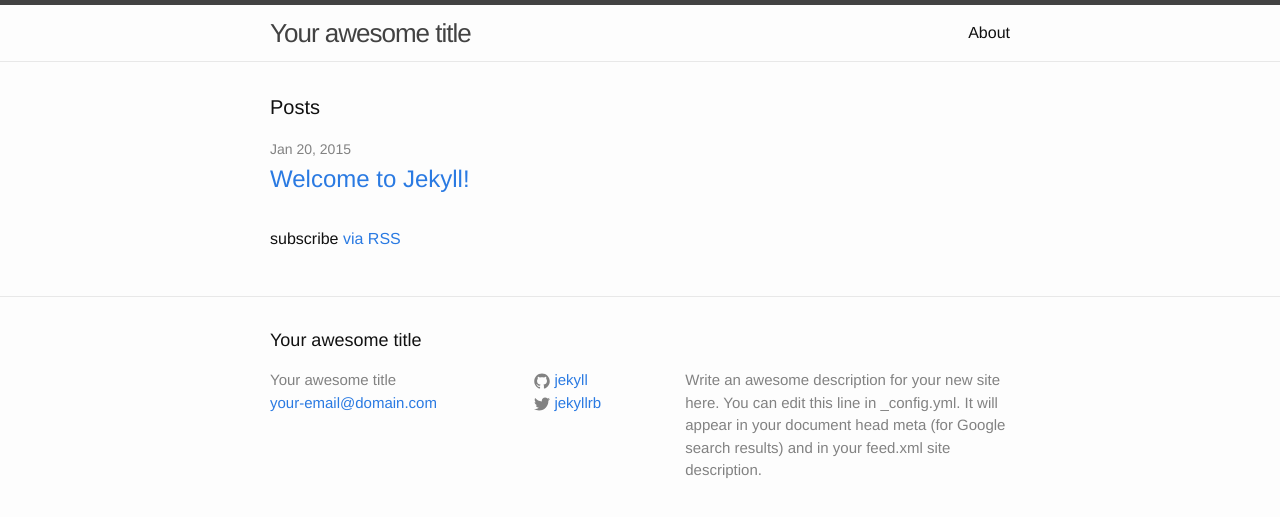
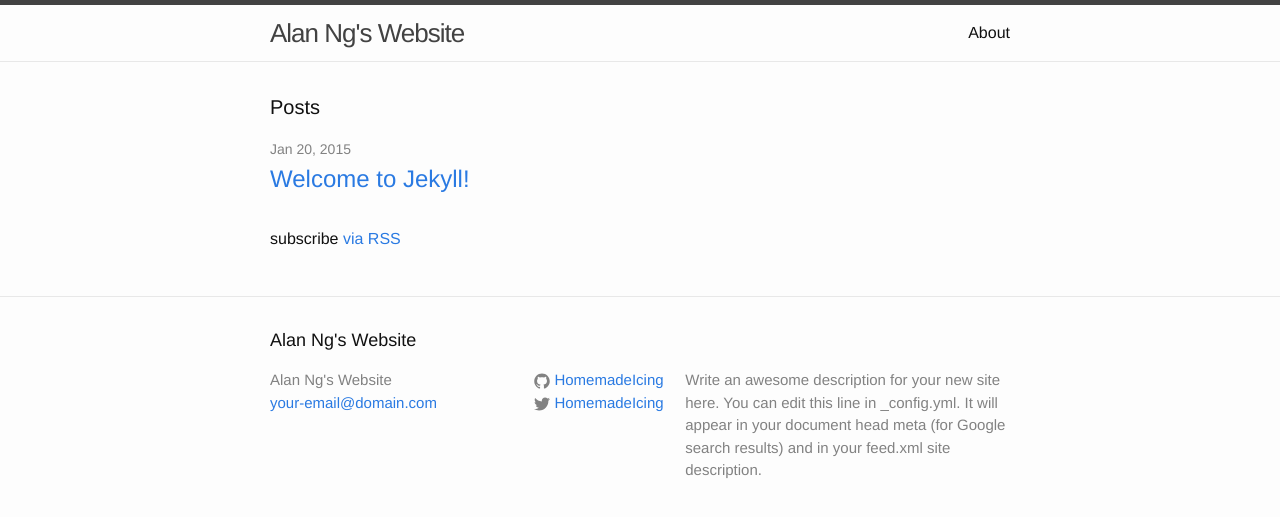
Before and after one commit to masteralan2/HomemadeIcing.github.io, a Jekyll site: the page built from index.html, in a window 1280 px wide. Shown: the top 517 px of the page. Built offline with Jekyll 4.4.1, drawn with Linux system fonts in a browser that asks for light colours.

Commit message:
made it work for heroku

```diff
--- /dev/null
+++ b/Gemfile
@@ -0,0 +1,5 @@
+source 'https://rubygems.org'
+ruby '2.1.0'
+gem 'bundler'
+gem 'jekyll'
+gem 'rack-jekyll'
--- a/_config.yml
+++ b/_config.yml
@@ -1,5 +1,5 @@
 # Site settings
-title: Your awesome title
+title: Alan Ng's Website
 email: your-email@domain.com
 description: > # this means to ignore newlines until "baseurl:"
   Write an awesome description for your new site here. You can edit this
@@ -7,8 +7,10 @@
   Google search results) and in your feed.xml site description.
 baseurl: "" # the subpath of your site, e.g. /blog/
 url: "http://yourdomain.com" # the base hostname & protocol for your site
-twitter_username: jekyllrb
-github_username:  jekyll
+twitter_username: HomemadeIcing
+github_username:  HomemadeIcing
 
 # Build settings
 markdown: kramdown
+
+exclude: ['config.ru', 'Gemfile', 'Gemfile.lock', 'vendor']
```
Also changed, not shown: 1 other file.
